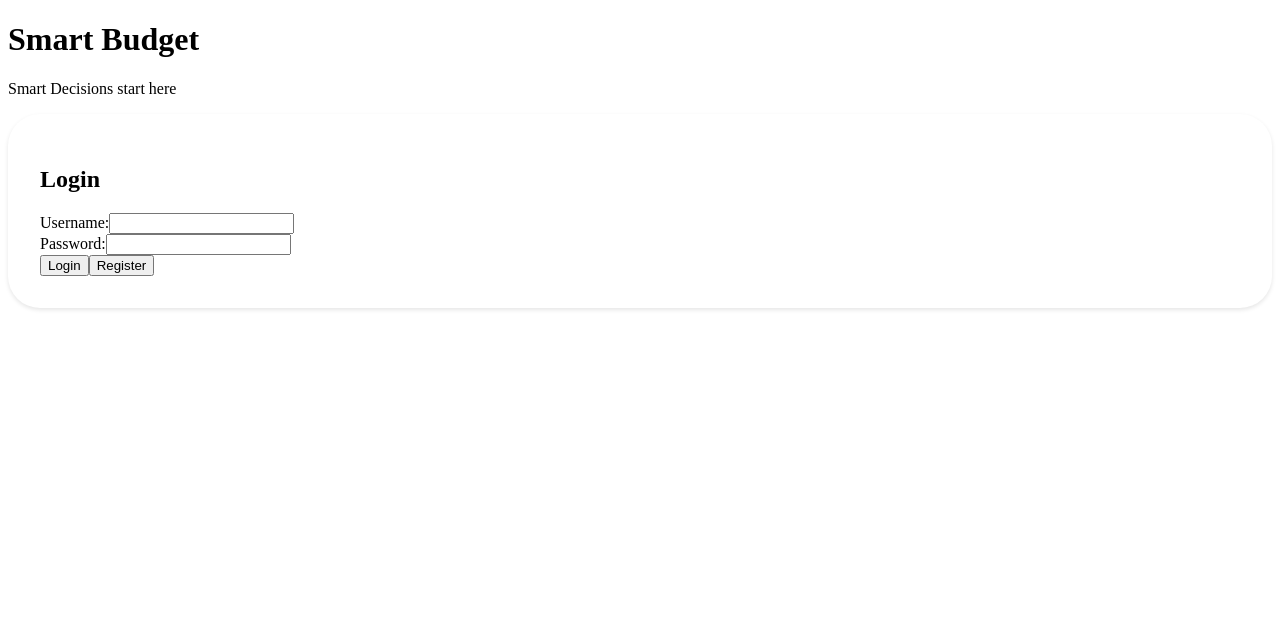
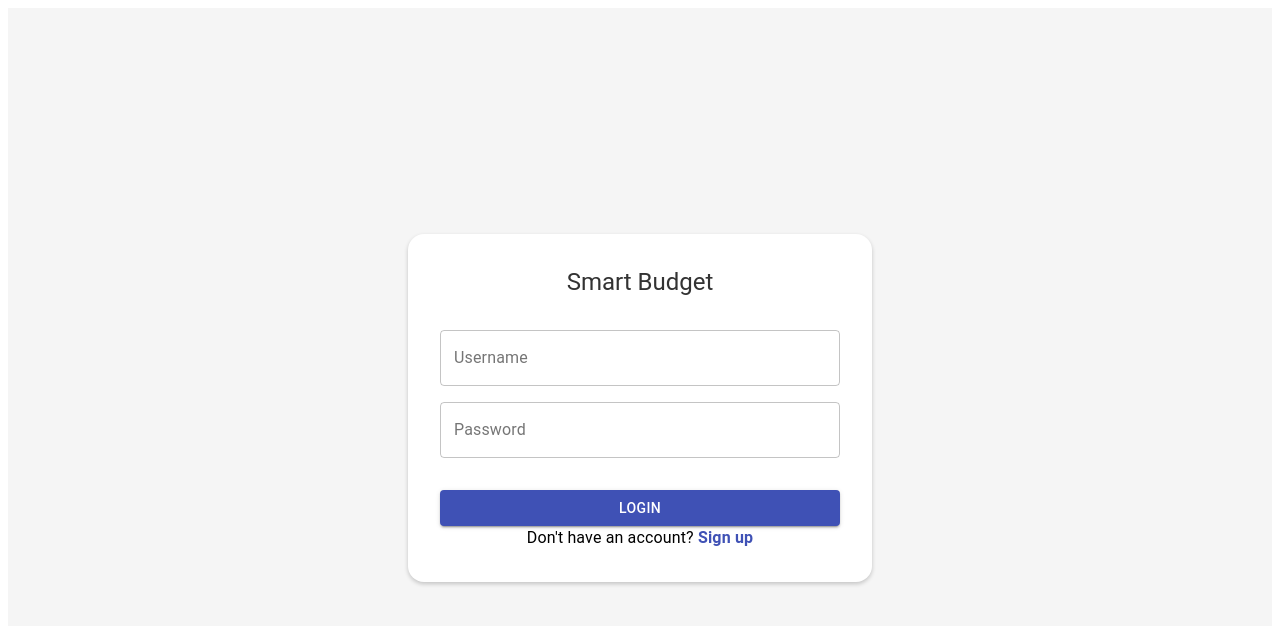
Before and after one commit to KamalShamsi/Smart-Budget, a React (Create React App) app in the folder Frontend/: page / in a window 1280 px wide. Shown: the top 626 px of the page. Built offline with nearby package versions, Linux system fonts and the light colour scheme.

Commit message:
Login material ui added

```diff
--- a/Frontend/package.json
+++ b/Frontend/package.json
@@ -19,9 +19,12 @@
     "@mui/material": "^5.14.0",
     "@mui/styles": "^5.14.0",
     "axios": "^1.4.0",
+    "chart.js": "^4.3.0",
     "particlesjs": "^2.2.3",
     "react": "^18.2.0",
+    "react-chartjs-2": "^5.2.0",
     "react-dom": "^18.2.0",
+    "react-router": "^6.14.1",
     "react-router-dom": "^6.14.1",
     "react-scripts": "^5.0.1"
   },
--- a/Frontend/src/App.js
+++ b/Frontend/src/App.js
@@ -1,5 +1,6 @@
 import React from "react";
-import { BrowserRouter, Routes, Route } from "react-router-dom";
+import { BrowserRouter as Router, Routes, Route } from "react-router-dom";
+import { createTheme, ThemeProvider } from "@mui/material/styles";
 import "./App.css";
 
 import LoginPage from "./pages/Login";
@@ -9,9 +10,12 @@ import AddPage from "./pages/Add";
 import ProfilePage from "./pages/Profile";
 import SavingsPage from "./pages/Savings";
 
+const theme = createTheme(); // Create a theme instance
+
 const App = () => {
   return (
-    <BrowserRouter>
+    <ThemeProvider theme={theme}>
+      <Router>
         <Routes>
           <Route path="/login" element={<LoginPage />} />
           <Route path="/dashboard" element={<Dashboard />} />
@@ -21,7 +25,8 @@ const App = () => {
           <Route path="/profile" element={<ProfilePage />} />
           <Route path="/" element={<LoginPage />} />
         </Routes>
-    </BrowserRouter>
+      </Router>
+    </ThemeProvider>
   );
 };
 
--- a/Frontend/src/components/LoginForm.js
+++ b/Frontend/src/components/LoginForm.js
@@ -1,16 +1,53 @@
 import React, { useState } from 'react';
+import { makeStyles } from '@material-ui/core/styles';
+import { Button, TextField, Typography } from '@material-ui/core';
+import { Link, useNavigate } from 'react-router-dom';
 import axios from 'axios';
-import { useNavigate } from 'react-router-dom';
+
+const useStyles = makeStyles((theme) => ({
+  container: {
+    display: 'flex',
+    justifyContent: 'center',
+    alignItems: 'center',
+    height: '100vh',
+    backgroundColor: '#f5f5f5',
+  },
+  formContainer: {
+    backgroundColor: '#ffffff',
+    padding: theme.spacing(4),
+    borderRadius: theme.spacing(2),
+    boxShadow: '0 2px 4px rgba(0, 0, 0, 0.2)',
+    width: '400px',
+  },
+  title: {
+    marginBottom: theme.spacing(4),
+    color: '#333333',
+    textAlign: 'center',
+  },
+  textField: {
+    marginBottom: theme.spacing(2),
+  },
+  button: {
+    marginTop: theme.spacing(2),
+  },
+  signUpLink: {
+    textDecoration: 'none',
+    color: theme.palette.primary.main,
+    fontWeight: 'bold',
+  },
+}));
 
 const LoginForm = () => {
+  const classes = useStyles();
+  const navigate = useNavigate();
   const [username, setUsername] = useState('');
   const [password, setPassword] = useState('');
-  const navigate = useNavigate(); // Hook to access the navigation object
 
   const handleSubmit = async (e) => {
     e.preventDefault();
 
     try {
+      // Make an API call to the backend for authentication
       const response = await axios.post('http://localhost:8000/login', {
         username,
         password,
@@ -29,35 +66,48 @@ const LoginForm = () => {
     }
   };
 
-  const handleRegisterClick = () => {
-    navigate('/register'); // Redirect to the register page
-  };
-
   return (
-    <form onSubmit={handleSubmit} className="login_form">
-      <div className="form_field">
-        <label className="form_label">Username:</label>
-        <input
-          type='text'
+    <div className={classes.container}>
+      <div className={classes.formContainer}>
+        <Typography variant="h5" className={classes.title}>
+          Smart Budget
+        </Typography>
+        <form onSubmit={handleSubmit}>
+          <TextField
+            className={classes.textField}
+            label="Username"
+            variant="outlined"
+            fullWidth
             value={username}
             onChange={(e) => setUsername(e.target.value)}
-          className="form_input"
           />
-      </div>
-      <div className="form_field">
-        <label className="form_label">Password:</label>
-        <input
-          type='password'
+          <TextField
+            className={classes.textField}
+            label="Password"
+            variant="outlined"
+            fullWidth
+            type="password"
             value={password}
             onChange={(e) => setPassword(e.target.value)}
-          className="form_input"
           />
+          <Button
+            type="submit"
+            variant="contained"
+            color="primary"
+            fullWidth
+            className={classes.button}
+          >
+            Login
+          </Button>
+        </form>
+        <Typography variant="body1" align="center">
+          Don't have an account?{' '}
+          <Link to="/register" className={classes.signUpLink}>
+            Sign up
+          </Link>
+        </Typography>
       </div>
-      <button type='submit' className="login_button">Login</button>
-      <button type='button' onClick={handleRegisterClick} className="register_button">
-        Register
-      </button>
-    </form>
+    </div>
   );
 };
 
--- a/Frontend/src/pages/Login/index.js
+++ b/Frontend/src/pages/Login/index.js
@@ -1,24 +1,12 @@
-import React from "react";
-import LoginForm from "../../components/LoginForm";
-import Card from "../../components/Card";
+import React from 'react';
+import LoginForm from '../../components/LoginForm';
 
-const LoginPage = () => {
+const Login = () => {
   return (
-    <div className="login_page_wrapper">
-      <div className="login_card_container">
-        <div className="background_container">
-          <h1 className="background_text">Smart Budget</h1>
-          <p className="background_text_secondary">
-            Smart Decisions start here
-          </p>
-        </div>
-        <Card color="white">
-          <h2 className="login_title">Login</h2>
-          <LoginForm />
-        </Card>
-      </div>
+    <div>
+      <LoginForm />
     </div>
   );
 };
 
-export default LoginPage;
+export default Login;
```
Also changed, not shown: 1 other file (tests, documents, lock files or other folders). Lines whose indentation alone changed are shown as unchanged.
